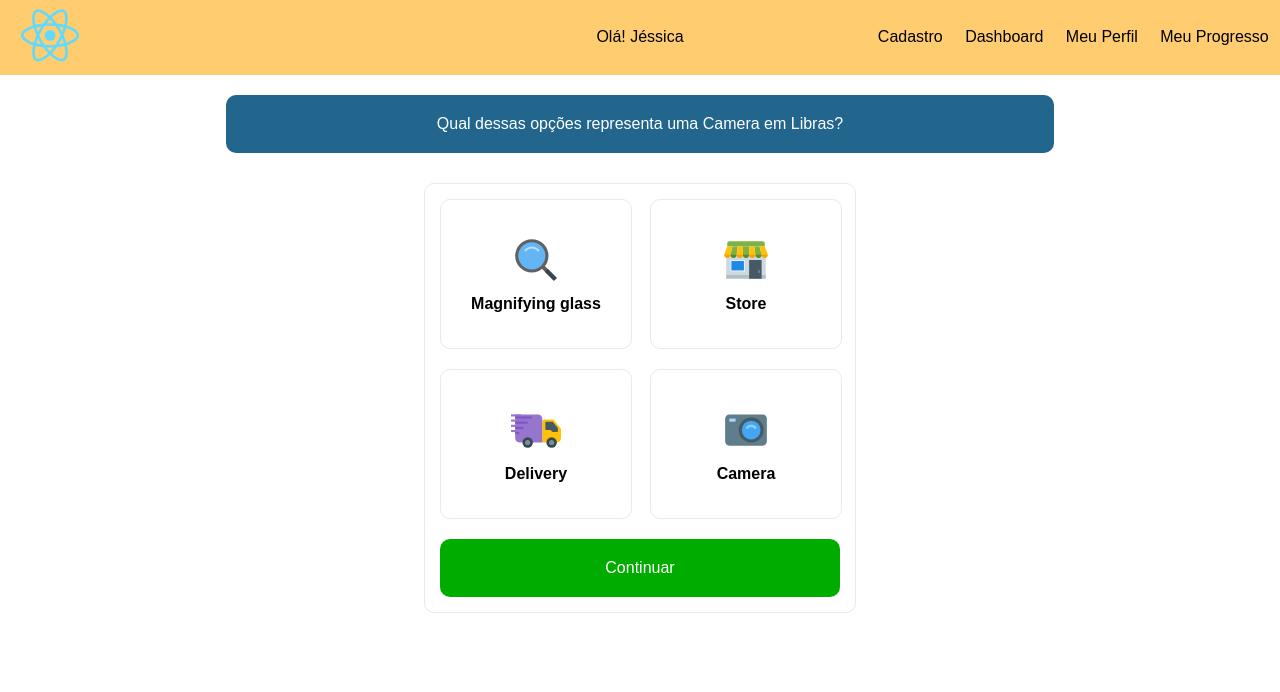
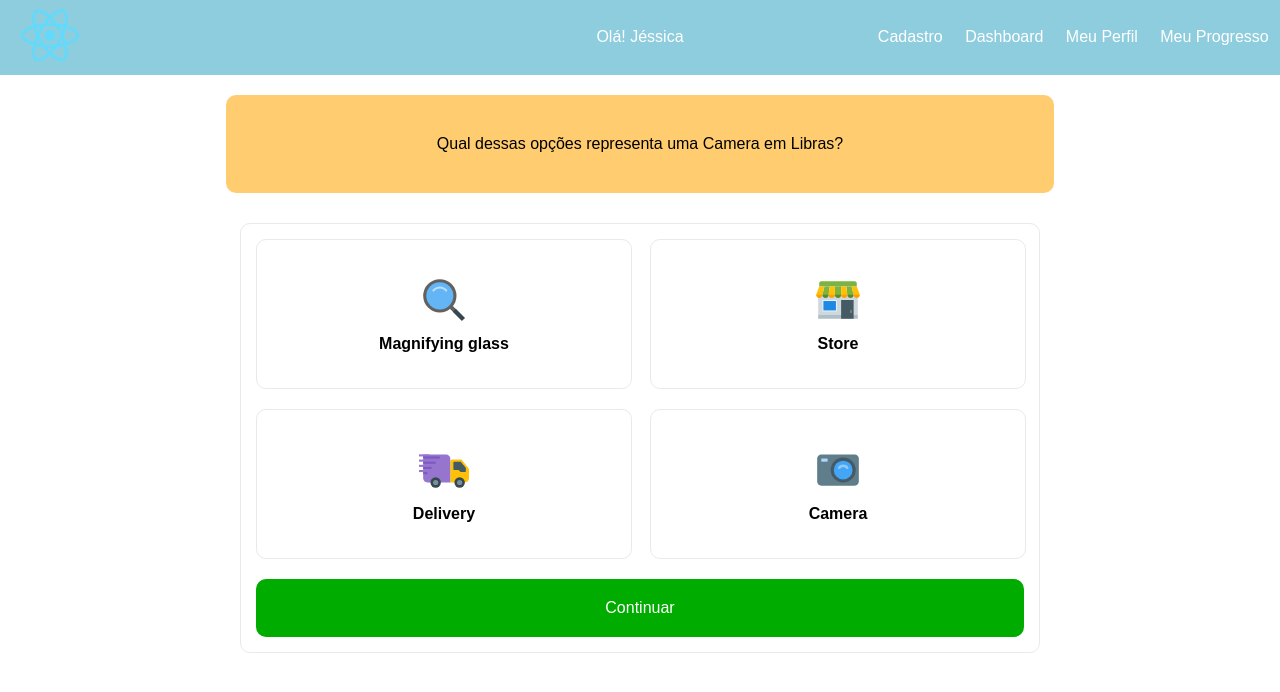
Before and after one commit to jessicapinheiro-s/meu-app-do-react-ativ-exte, a React (Create React App) app: page /dashboard in a window 1280 px wide. Shown: the top 692 px of the page. Built offline with nearby package versions, Linux system fonts and the light colour scheme.

Commit message:
trocando cores de botões, fontes e componentes

```diff
--- a/src/styles/abstract/_mixins.scss
+++ b/src/styles/abstract/_mixins.scss
@@ -26,5 +26,7 @@
         display: flex;
         justify-content: space-around;
         align-items: center;
+
     }
+
 }
--- a/src/styles/components/_buttons.scss
+++ b/src/styles/components/_buttons.scss
@@ -8,7 +8,7 @@
     .button-cadastrar {
         @include buttonTam();
         background-color: $cor-terciaria;
-        color: white;
+        color:  $cor-fonte;
 
         &:hover {
             background-color: $cor-secundaria;
@@ -18,7 +18,7 @@
     }
     .button-login {
         @include buttonTam();
-        color: white;
+        color: $cor-fonte;
         background-color: $cor-terciaria;
 
         &:hover {
--- a/src/styles/components/_cadastro.scss
+++ b/src/styles/components/_cadastro.scss
@@ -1,10 +1,6 @@
 @import '../abstract/mixins';
 @import '../abstract/variaves';
 
-
-body {
-    background-color: white;
-}
 
 .modal-bg {
     box-sizing: border-box;
@@ -25,26 +21,4 @@ body {
         }
     }
 
-    .inputs-login-form {
-        display: flex;
-        flex-direction: column;
-
-        input {
-            border: none;
-            outline: none;
-            padding: 10px;
-            margin: 10px 0px;
-            border-bottom: 3px solid $cor-borda;
-
-            &:focus {
-                border-bottom: 3px solid $cor-secundaria;
-
-            }
-        }
-
-
-    }
-
-
-
 }
--- a/src/styles/components/_dashboard.scss
+++ b/src/styles/components/_dashboard.scss
@@ -2,17 +2,17 @@
 @import '../abstract/variaves';
 
 .title {
-    width: 100%;
+    width: 80%;
     grid-area: title;
     display: flex;
     align-items: center;
     justify-content: center;
     h1{
-        color: $cor-fonte;
+        color: $cor-fonte-secundaria;
         font-weight: 500;
     }
-    background-color: $cor-secundaria;
-    padding: 20px 30px;
+    background-color: $cor-principal;
+    padding: 40px 30px;
     border-radius: 10px;
     width: 60%;
     margin: 20px auto;
@@ -20,7 +20,7 @@
 }
 
 .container-dash {
-    width: 400px;
+    width: 60%;
     border-radius: 10px;
     text-align: center;
     padding: 15px;
--- a/src/styles/components/_header.scss
+++ b/src/styles/components/_header.scss
@@ -4,7 +4,7 @@
 
 .container-header {
     @include alinhamentoFlex();
-    background-color: $cor-principal;
+    background-color:$cor-terciaria;
     width: 100%;
 
     #logo-header {
@@ -28,7 +28,7 @@
 
             a {
                 text-decoration: none;
-                color: black;
+                color: $cor-fonte;
             }
         }
     }
@@ -38,7 +38,7 @@
         text-align: center;
         padding: 0px 20px;
         word-wrap: break-word;
-
+        color: $cor-fonte;
     }
 
 
--- a/src/styles/style.css
+++ b/src/styles/style.css
@@ -3,7 +3,7 @@
   display: flex;
   justify-content: space-around;
   align-items: center;
-  background-color: #FFCC70;
+  background-color: #8ECDDD;
   width: 100%;
 }
 .container-header #logo-header {
@@ -29,17 +29,14 @@
 }
 .container-header .nav-menu-header ul a {
   text-decoration: none;
-  color: black;
+  color: #ffffff;
 }
 .container-header .saudacoes {
   width: 33%;
   text-align: center;
   padding: 0px 20px;
   word-wrap: break-word;
-}
-
-body {
-  background-color: white;
+  color: #ffffff;
 }
 
 .modal-bg {
@@ -62,40 +59,26 @@ body {
 .modal-bg .logo-cadastro img {
   width: 100px;
 }
-.modal-bg .inputs-login-form {
-  display: flex;
-  flex-direction: column;
-}
-.modal-bg .inputs-login-form input {
-  border: none;
-  outline: none;
-  padding: 10px;
-  margin: 10px 0px;
-  border-bottom: 3px solid rgba(224, 224, 224, 0.7137254902);
-}
-.modal-bg .inputs-login-form input:focus {
-  border-bottom: 3px solid #22668D;
-}
 
 .title {
-  width: 100%;
+  width: 80%;
   grid-area: title;
   display: flex;
   align-items: center;
   justify-content: center;
-  background-color: #22668D;
-  padding: 20px 30px;
+  background-color: #FFCC70;
+  padding: 40px 30px;
   border-radius: 10px;
   width: 60%;
   margin: 20px auto;
 }
 .title h1 {
-  color: #ffffff;
+  color: #000000;
   font-weight: 500;
 }
 
 .container-dash {
-  width: 400px;
+  width: 60%;
   border-radius: 10px;
   text-align: center;
   padding: 15px;
@@ -224,7 +207,7 @@ body {
   border: none;
   font-size: 1rem;
   background-color: #8ECDDD;
-  color: white;
+  color: #ffffff;
 }
 .container-buttons .button-cadastrar:hover {
   background-color: #22668D;
@@ -237,7 +220,7 @@ body {
   padding: 10px 15px;
   border: none;
   font-size: 1rem;
-  color: white;
+  color: #ffffff;
   background-color: #8ECDDD;
 }
 .container-buttons .button-login:hover {
@@ -258,6 +241,21 @@ body {
 .buttonExcluir:hover {
   background-color: #970000;
   transition: all 0.5s;
+}
+
+.inputs-login-form {
+  display: flex;
+  flex-direction: column;
+}
+.inputs-login-form input {
+  border: none;
+  outline: none;
+  padding: 10px;
+  margin: 10px 0px;
+  border-bottom: 3px solid rgba(224, 224, 224, 0.7137254902);
+}
+.inputs-login-form input:focus {
+  border-bottom: 3px solid #22668D;
 }
 
 * {
@@ -296,6 +294,7 @@ body {
     display: block;
     font-size: 30px;
     padding: 10px;
+    color: #ffffff;
   }
   .nav-menu-header.active ul {
     display: block;
@@ -318,6 +317,9 @@ body {
   .nav-menu-header.active ul li:hover {
     background-color: #FFCC70;
   }
+  .nav-menu-header.active ul li a {
+    color: #000000;
+  }
 }
 @media screen and (min-width: 700px) {
   .icon-menu {
```
Also changed, not shown: src/styles/components/_login.scss (+20 -0 lines), src/styles/style.scss (+5 -4 lines), 1 other file (tests, documents, lock files or other folders).
